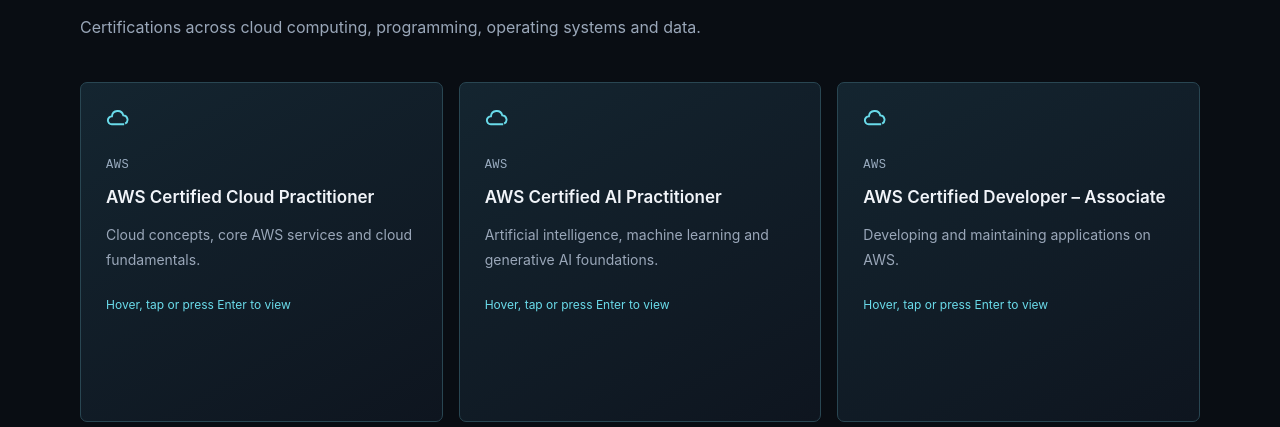
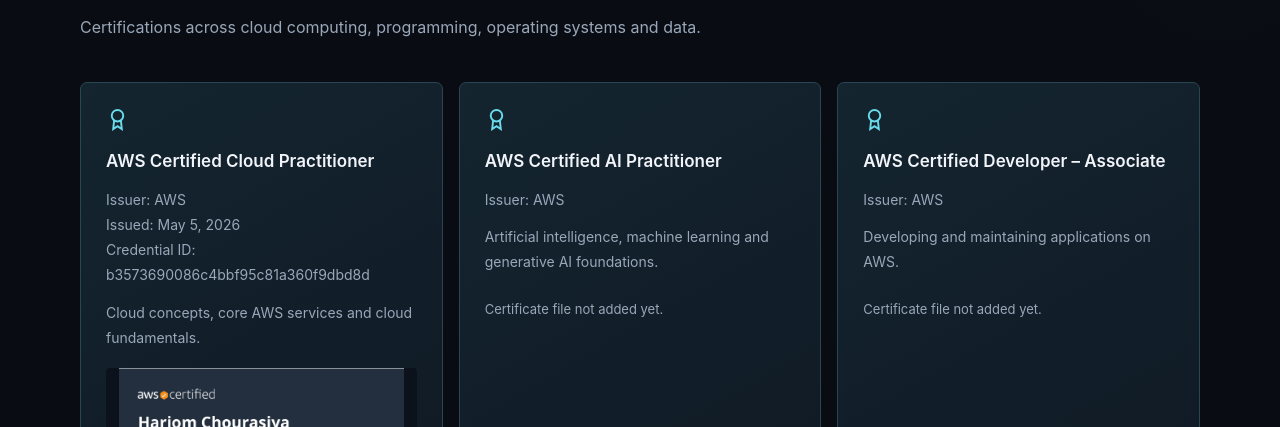
Before and after one commit to hariom266/hariom-portfolio, a website with bundled scripts: page index.html in a window 1280 px wide. Shown: the part 5124-5551 px from the top of the page. Built offline with nearby package versions, Linux system fonts and the light colour scheme.

Commit message:
Add original AWS Cloud Practitioner certificate with PDF viewing

```diff
--- /dev/null
+++ b/assets/certificate-utils.js
@@ -0,0 +1,8 @@
+export function certificateFile(value) {
+  if (typeof value !== 'string' || !/^\.\/assets\/certificates\/[a-zA-Z0-9_-]+\.(pdf|jpe?g|png|webp)$/i.test(value)) return null;
+  return {path:value,pdf:/\.pdf$/i.test(value)};
+}
+export function verificationUrl(value) {
+  if (!value) return '';
+  try { const url = new URL(value); return url.protocol === 'https:' && !url.username && !url.password ? url.href : ''; } catch { return ''; }
+}
--- a/assets/certifications-data.js
+++ b/assets/certifications-data.js
@@ -4,90 +4,111 @@ export const certifications = [
     "id": "aws-cloud-practitioner",
     "name": "AWS Certified Cloud Practitioner",
     "issuer": "AWS",
-    "date": "",
-    "image": "./assets/certificates/aws-cloud-practitioner.svg",
-    "credentialUrl": "",
-    "description": "Cloud concepts, core AWS services and cloud fundamentals."
+    "date": "May 5, 2026",
+    "credentialUrl": "https://aws.amazon.com/verification",
+    "description": "Cloud concepts, core AWS services and cloud fundamentals.",
+    "file": "./assets/certificates/aws-cloud-practitioner.pdf",
+    "credentialId": "b3573690086c4bbf95c81a360f9dbd8d",
+    "category": "",
+    "thumbnail": "./assets/certificates/aws-cloud-practitioner-preview.png"
   },
   {
     "id": "aws-ai-practitioner",
     "name": "AWS Certified AI Practitioner",
     "issuer": "AWS",
     "date": "",
-    "image": "./assets/certificates/aws-ai-practitioner.svg",
     "credentialUrl": "",
-    "description": "Artificial intelligence, machine learning and generative AI foundations."
+    "description": "Artificial intelligence, machine learning and generative AI foundations.",
+    "file": "",
+    "credentialId": "",
+    "category": ""
   },
   {
     "id": "aws-developer-associate",
     "name": "AWS Certified Developer – Associate",
     "issuer": "AWS",
     "date": "",
-    "image": "./assets/certificates/aws-developer-associate.svg",
     "credentialUrl": "",
-    "description": "Developing and maintaining applications on AWS."
+    "description": "Developing and maintaining applications on AWS.",
+    "file": "",
+    "credentialId": "",
+    "category": ""
   },
   {
     "id": "red-hat-linux-fundamentals",
     "name": "Red Hat Linux Fundamentals",
     "issuer": "Red Hat",
     "date": "",
-    "image": "./assets/certificates/certificate-placeholder.svg",
     "credentialUrl": "",
-    "description": "Linux fundamentals and operating system skills."
+    "description": "Linux fundamentals and operating system skills.",
+    "file": "",
+    "credentialId": "",
+    "category": ""
   },
   {
     "id": "javascript-essentials",
     "name": "JavaScript Essentials",
     "issuer": "",
     "date": "",
-    "image": "./assets/certificates/certificate-placeholder.svg",
     "credentialUrl": "",
-    "description": "Core JavaScript concepts and programming foundations."
+    "description": "Core JavaScript concepts and programming foundations.",
+    "file": "",
+    "credentialId": "",
+    "category": ""
   },
   {
     "id": "operating-system-certification",
     "name": "Operating System Certification",
     "issuer": "",
     "date": "",
-    "image": "./assets/certificates/certificate-placeholder.svg",
     "credentialUrl": "",
-    "description": "Operating system concepts and fundamentals."
+    "description": "Operating system concepts and fundamentals.",
+    "file": "",
+    "credentialId": "",
+    "category": ""
   },
   {
     "id": "cisco-javascript-related-certification",
     "name": "Cisco JavaScript / related certification",
     "issuer": "Cisco",
     "date": "",
-    "image": "./assets/certificates/certificate-placeholder.svg",
     "credentialUrl": "",
-    "description": "JavaScript and related programming concepts."
+    "description": "JavaScript and related programming concepts.",
+    "file": "",
+    "credentialId": "",
+    "category": ""
   },
   {
     "id": "cisco-data-analyst-engineer",
     "name": "Cisco Data Analyst Engineer",
     "issuer": "Cisco",
     "date": "",
-    "image": "./assets/certificates/certificate-placeholder.svg",
     "credentialUrl": "",
-    "description": "Data analysis concepts and skills."
+    "description": "Data analysis concepts and skills.",
+    "file": "",
+    "credentialId": "",
+    "category": ""
   },
   {
     "id": "oracle-ai-database-oracle-related-certification",
     "name": "Oracle AI Database / Oracle-related certification",
     "issuer": "Oracle",
     "date": "",
-    "image": "./assets/certificates/certificate-placeholder.svg",
     "credentialUrl": "",
-    "description": "Oracle database and AI-related learning."
+    "description": "Oracle database and AI-related learning.",
+    "file": "",
+    "credentialId": "",
+    "category": ""
   },
   {
     "id": "data-science-certification",
     "name": "Data Science Certification",
     "issuer": "",
     "date": "",
-    "image": "./assets/certificates/certificate-placeholder.svg",
     "credentialUrl": "",
-    "description": "Data science concepts and foundations."
+    "description": "Data science concepts and foundations.",
+    "file": "",
+    "credentialId": "",
+    "category": ""
   }
 ];
--- a/assets/certifications.css
+++ b/assets/certifications.css
@@ -16,3 +16,4 @@
 @media(prefers-reduced-motion:reduce){.certificate-inner,.aws-flip-card.is-flipped .certificate-inner,.certificate-front,.certificate-back{transform:none!important}.certificate-front,.certificate-back{transition:opacity .15s ease!important;backface-visibility:visible}.certificate-back{opacity:0;pointer-events:none}.aws-flip-card.is-flipped .certificate-front{opacity:0;pointer-events:none}.aws-flip-card.is-flipped .certificate-back{opacity:1;pointer-events:auto}}
 
 #certifications .aws-flip-card:focus-visible{outline:2px solid var(--accent)}.aws-flip-card:not(.aws) .certificate-front{background:#090d13;border-color:var(--border)}
+.certificate-details{margin:12px 0;overflow-wrap:anywhere}.certificate-actions{display:flex;flex-wrap:wrap;gap:8px 16px;margin-top:14px}.certificate-actions a{padding:6px 0}#certifications .certificate-missing{margin-top:24px;color:var(--muted);font-size:13px}.certificate-pdf{padding:28px 16px;margin:18px 0!important;border:1px solid var(--border);border-radius:5px}.certificate-front .certificate-thumb{margin-top:18px}.aws-flip-card:not([tabindex]){cursor:default}.certificate-full[hidden]{display:none}.certificate-modal-panel .certificate-actions a{color:var(--accent);text-decoration:underline}.certificate-modal-panel .certificate-details{color:var(--muted)}
--- a/assets/certifications.js
+++ b/assets/certifications.js
@@ -1,38 +1,32 @@
-import { certifications } from "./certifications-data.js";
-const cloudIcon='<svg viewBox="0 0 24 24" width="23" height="23" fill="none" stroke="currentColor" stroke-width="2" aria-hidden="true"><path d="M20 16.2A4.5 4.5 0 0 0 18 7.7a6 6 0 0 0-11.8 1A4 4 0 0 0 6 17h13"/></svg>';
-const badgeIcon='<svg viewBox="0 0 24 24" width="23" height="23" fill="none" stroke="currentColor" stroke-width="2" aria-hidden="true"><circle cx="12" cy="8" r="6"/><path d="m8.5 13-1 9 4.5-3 4.5 3-1-9"/></svg>';
-function element(tag,className,text){const el=document.createElement(tag);if(className)el.className=className;if(text)el.textContent=text;return el;}
-class AwsCertifications extends HTMLElement {
+import { certifications } from './certifications-data.js';
+import { certificateFile, verificationUrl } from './certificate-utils.js';
+const icon='<svg viewBox="0 0 24 24" width="23" height="23" fill="none" stroke="currentColor" stroke-width="2" aria-hidden="true"><circle cx="12" cy="8" r="6"/><path d="m8.5 13-1 9 4.5-3 4.5 3-1-9"/></svg>';
+function el(tag,cls='',text=''){const n=document.createElement(tag);n.className=cls;n.textContent=text;return n;}
+function link(text,href,download=false){const n=el('a','certificate-view',text);n.href=href;if(download)n.download=href.split('/').pop();else{n.target='_blank';n.rel='noopener noreferrer';}return n;}
+function details(c){const n=el('div','certificate-details');for(const [label,value] of [['Issuer',c.issuer],['Issued',c.date],['Credential ID',c.credentialId],['Category',c.category]])if(value)n.append(el('p','',`${label}: ${value}`));return n;}
+class AwsCertifications extends HTMLElement{
  connectedCallback(){
   if(this.dataset.ready)return;this.dataset.ready='true';
-  const dialog=element('dialog','certificate-dialog');
-  dialog.setAttribute('aria-labelledby','certificate-dialog-title');
-  const close=element('button','certificate-close','Close ×');close.type='button';close.setAttribute('aria-label','Close certificate viewer');
-  const title=element('h3','','');title.id='certificate-dialog-title';
-  const large=element('img','certificate-full');
-  const panel=element('div','certificate-modal-panel');panel.append(close,title,large);dialog.append(panel);
-  let opener;
-  close.onclick=()=>dialog.close();
+  const dialog=el('dialog','certificate-dialog');dialog.setAttribute('aria-labelledby','certificate-dialog-title');
+  const panel=el('div','certificate-modal-panel'),close=el('button','certificate-close','Close ×'),title=el('h3'),metadata=el('div'),image=el('img','certificate-full'),error=el('p','','The certificate could not be loaded. Try Open Full Certificate.'),actions=el('div','certificate-actions');
+  close.type='button';close.setAttribute('aria-label','Close certificate viewer');title.id='certificate-dialog-title';error.hidden=true;panel.append(close,title,metadata,image,error,actions);dialog.append(panel);this.append(dialog);
+  let opener,previousOverflow;close.onclick=()=>dialog.close();image.onerror=()=>{error.hidden=false;image.hidden=true;};
   dialog.addEventListener('click',e=>{if(e.target===dialog){const r=panel.getBoundingClientRect();if(e.clientX<r.left||e.clientX>r.right||e.clientY<r.top||e.clientY>r.bottom)dialog.close();}});
-  dialog.addEventListener('close',()=>{document.body.style.overflow='';opener?.focus();});
-  this.append(dialog);
-  certifications.forEach(cert=>{
-   const card=element('article','cert-card aws-flip-card'+(cert.issuer==='AWS'?' aws':''));card.tabIndex=0;card.setAttribute('aria-label',cert.name+'. Press Enter or Space to show or hide certificate.');
-   const inner=element('div','certificate-inner');
-   const front=element('div','certificate-front');const icon=element('div','cert-icon');icon.innerHTML=cert.issuer==='AWS'?cloudIcon:badgeIcon;
-   front.append(icon,element('span','cert-issuer',cert.issuer||'Issuer details pending'),element('h3','',cert.name));if(cert.date)front.append(element('p','certificate-date',cert.date));front.append(element('p','',cert.description),element('span','certificate-hint','Hover, tap or press Enter to view'));
-   const back=element('div','certificate-back');const img=element('img','certificate-thumb');img.src=cert.image;img.alt=cert.name+' certificate — open full size to inspect';img.loading='lazy';img.width=800;img.height=566;
-   const caption=element('p','certificate-caption',cert.name);const link=element('a','certificate-view','View full size');link.href=cert.image;
-   back.append(img,caption,link);if(cert.credentialUrl){const credential=element('a','','Verify credential');credential.href=cert.credentialUrl;credential.target='_blank';credential.rel='noopener noreferrer';back.append(credential);}
-   inner.append(front,back);card.append(inner);this.append(card);
-   let pinned=false,hovered=false;
-   const update=()=>{const flipped=pinned||hovered;card.classList.toggle('is-flipped',flipped);front.setAttribute('aria-hidden',String(flipped));back.setAttribute('aria-hidden',String(!flipped));back.inert=!flipped;};update();
-   card.addEventListener('pointerenter',e=>{if(e.pointerType==='mouse'&&matchMedia('(hover:hover)').matches){hovered=true;update();}});
-   card.addEventListener('pointerleave',()=>{hovered=false;update();});
+  dialog.addEventListener('close',()=>{document.body.style.overflow=previousOverflow;opener?.focus();});
+  for(const cert of certifications){
+   const file=certificateFile(cert.file),verify=verificationUrl(cert.credentialUrl),card=el('article','cert-card aws-flip-card'+(cert.issuer==='AWS'?' aws':'')),inner=el('div','certificate-inner'),front=el('div','certificate-front'),badge=el('div','cert-icon');badge.innerHTML=icon;
+   front.append(badge,el('h3','',cert.name),details(cert));if(cert.description)front.append(el('p','',cert.description));inner.append(front);card.append(inner);this.append(card);
+   if(!file){front.append(el('p','certificate-missing','Certificate file not added yet.'));continue;}
+   const preview=()=>{if(file.pdf&&!certificateFile(cert.thumbnail))return el('p','certificate-pdf','PDF document · Open to read the original certificate');const n=el('img','certificate-thumb');n.src=file.pdf?cert.thumbnail:file.path;n.alt=cert.name+' — original certificate preview';n.loading='lazy';n.width=800;n.height=566;n.onerror=()=>n.replaceWith(el('p','certificate-missing','Preview unavailable. Open the original certificate below.'));return n;};
+   const buttons=()=>{const group=el('div','certificate-actions'),view=link('View Certificate',file.path);view.addEventListener('click',e=>{if(file.pdf)return;e.preventDefault();e.stopPropagation();opener=view;title.textContent=cert.name;metadata.replaceChildren(details(cert));error.hidden=true;image.hidden=false;image.src=file.path;image.alt=cert.name+' — full-resolution certificate';actions.replaceChildren(link('Open Full Certificate',file.path),link('Download Certificate',file.path,true));if(verify)actions.append(link('Verify Credential',verify));previousOverflow=document.body.style.overflow;dialog.showModal();document.body.style.overflow='hidden';close.focus();});group.append(view,link('Open Certificate',file.path),link('Download Certificate',file.path,true));if(verify)group.append(link('Verify Credential',verify));return group;};
+   front.append(preview(),buttons(),el('span','certificate-hint','Hover, tap or press Enter to flip'));const back=el('div','certificate-back');back.append(preview(),el('p','certificate-caption',cert.name),buttons());inner.append(back);
+   card.tabIndex=0;card.setAttribute('aria-label',cert.name+'. Press Enter or Space to flip the certificate card.');let pinned=false,hovered=false;
+   const update=()=>{const flipped=pinned||hovered;card.classList.toggle('is-flipped',flipped);front.inert=flipped;back.inert=!flipped;front.setAttribute('aria-hidden',String(flipped));back.setAttribute('aria-hidden',String(!flipped));};update();
+   card.addEventListener('pointerenter',e=>{if(e.pointerType==='mouse'&&matchMedia('(hover:hover)').matches&&!card.contains(document.activeElement)){hovered=true;update();}});
+   card.addEventListener('pointerleave',()=>{if(back.contains(document.activeElement))pinned=true;hovered=false;update();});
    card.addEventListener('click',e=>{if(e.target.closest('a,button'))return;pinned=!pinned;hovered=false;update();});
-   card.addEventListener('keydown',e=>{if(e.target!==card)return;if(e.key==='Enter'||e.key===' '){e.preventDefault();pinned=!pinned;hovered=false;update();}});
-   link.addEventListener('click',e=>{e.preventDefault();e.stopPropagation();pinned=true;update();opener=link;title.textContent=cert.name;large.src=cert.image;large.alt=cert.name+' certificate, full size';dialog.showModal();document.body.style.overflow='hidden';close.focus();});
-  });
+   card.addEventListener('keydown',e=>{if(e.target===card&&(e.key==='Enter'||e.key===' ')){e.preventDefault();pinned=!pinned;hovered=false;update();}});
+  }
  }
 }
 customElements.define('aws-certifications',AwsCertifications);
--- /dev/null
+++ b/package.json
@@ -0,0 +1 @@
+{"name":"hariom-portfolio-static","version":"1.0.0","private":true,"type":"module","scripts":{"build":"node scripts/validate-static.mjs","test":"node --test tests/*.test.mjs"}}
```
Also changed, not shown: admin/github.js (+11 -6 lines), admin/upload.html (+10 -6 lines), admin/upload.js (+14 -21 lines), scripts/validate-static.mjs (added, +25 -0 lines), tests/upload.test.mjs (+19 -2 lines), README.md, assets/certificates/README.md (added), assets/certificates/aws-ai-practitioner.svg (deleted), assets/certificates/aws-cloud-practitioner-preview.png (added), assets/certificates/aws-cloud-practitioner.svg (deleted), assets/certificates/aws-developer-associate.svg (deleted), assets/certificates/certificate-placeholder.svg (deleted), 2 other files.
